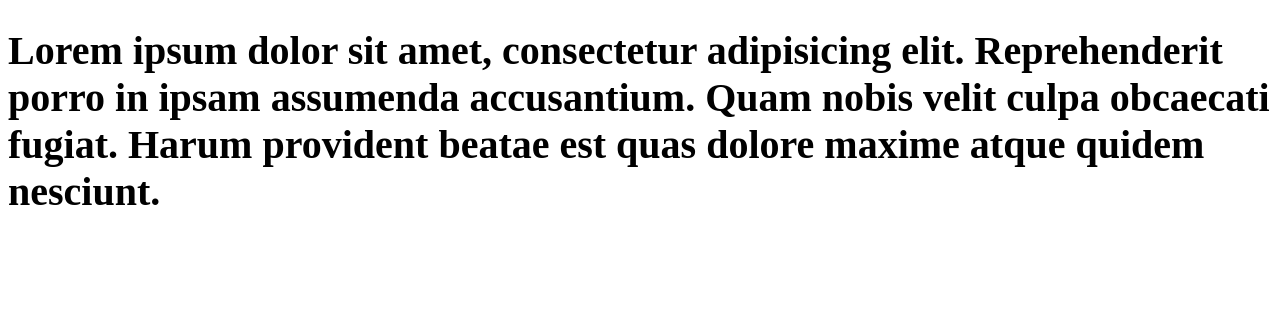
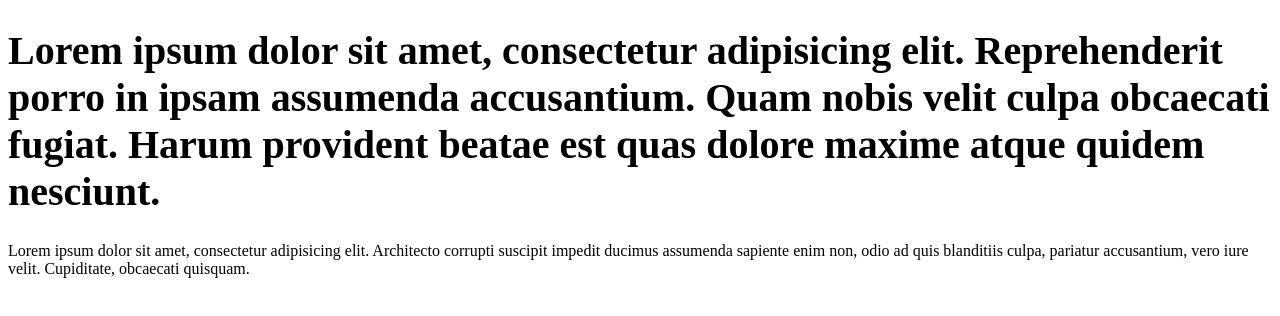
Before and after one commit to ioseebi/test1, a plain HTML site: page index.html in a window 1280 px wide. Drawn offline with Linux system fonts and the light colour scheme.

Commit message:
add text

```diff
--- a/index.html
+++ b/index.html
@@ -8,5 +8,6 @@
 </head>
 <body>
     <h1>Lorem ipsum dolor sit amet, consectetur adipisicing elit. Reprehenderit porro in ipsam assumenda accusantium. Quam nobis velit culpa obcaecati fugiat. Harum provident beatae est quas dolore maxime atque quidem nesciunt.</h1>
+    <p>Lorem ipsum dolor sit amet, consectetur adipisicing elit. Architecto corrupti suscipit impedit ducimus assumenda sapiente enim non, odio ad quis blanditiis culpa, pariatur accusantium, vero iure velit. Cupiditate, obcaecati quisquam.</p>
 </body>
 </html>
```
